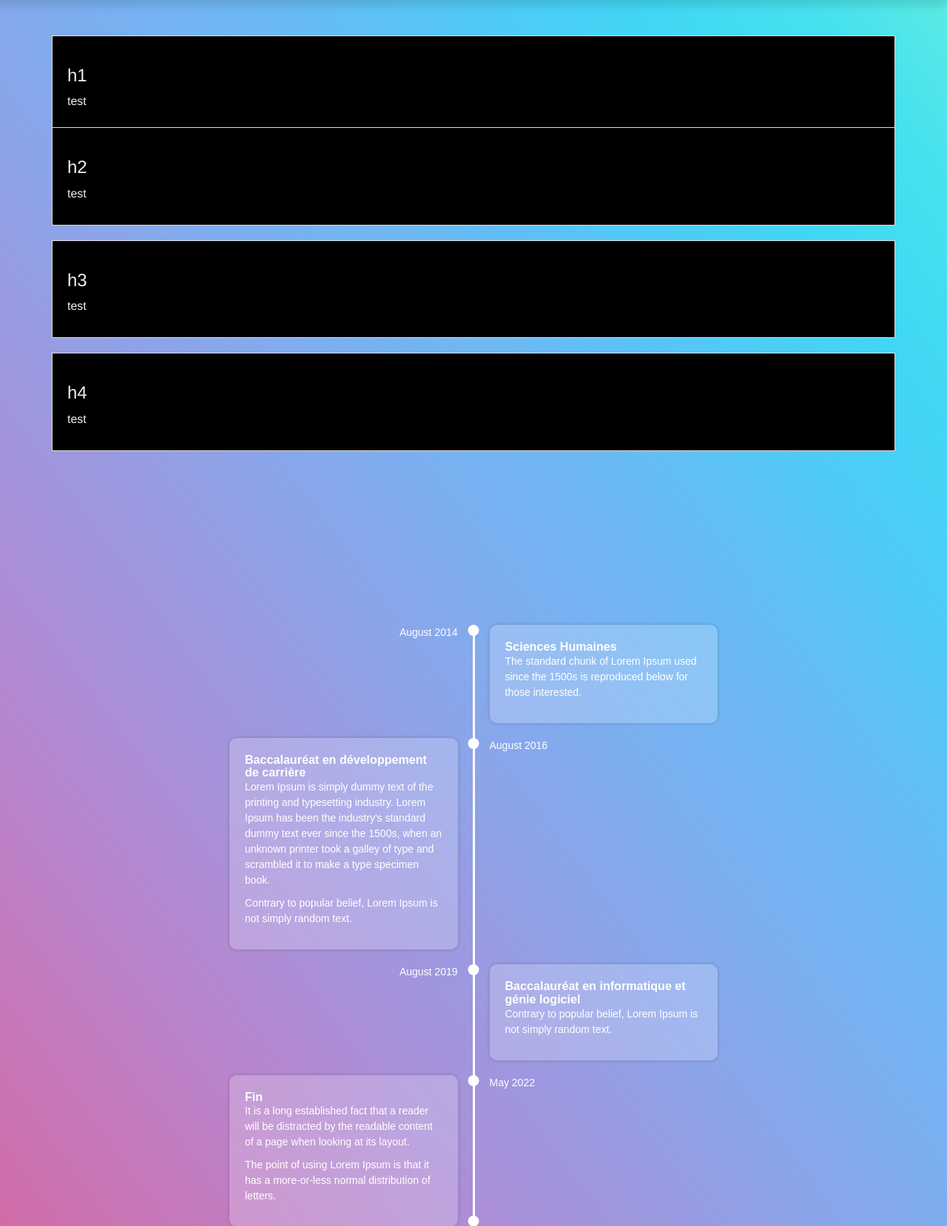
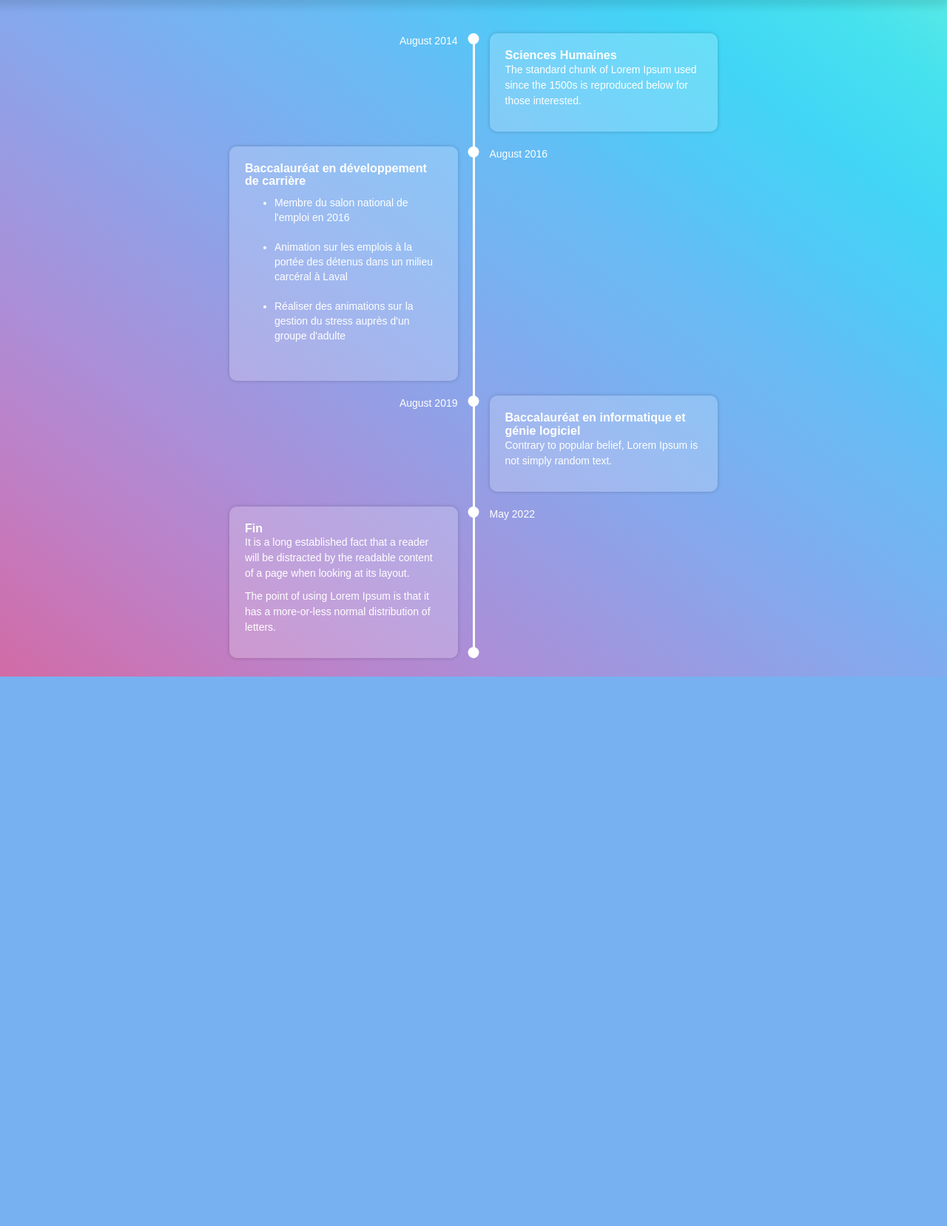
Before and after one commit to timwilly/projet_photo, a Python web app: template microblog/app/templates/about_me/about_me.html in a window 1280 px wide. Shown: the part 52-1710 px from the top of the page at 74% size. After the commit the page ends 967 px from the top, so only its background shows below. Run offline with Jinja, Linux system fonts and the light colour scheme; the template is opened without the code that fills it, so the values that code supplies are empty; some libraries are stand-ins or nearby versions.

```diff
--- a/microblog/app/__init__.py
+++ b/microblog/app/__init__.py
@@ -61,8 +61,12 @@ def create_app(config_class=Config):
     #from app.tasks import import_data_business_montreal
     #@app.before_first_request
     #def test():
-    #    import_data_business_montreal()
+    #   import_data_business_montreal()
 
+    #from app.tasks import clear_users_related_tables
+    #@app.before_first_request
+    #def test2():
+    #    clear_users_related_tables()
 
     if not app.debug and not app.testing:
         if app.config['MAIL_SERVER']:
--- /dev/null
+++ b/microblog/app/static/css/auth/login.css
@@ -0,0 +1,4 @@
+#notice {
+    font-family:quicksand;
+    font-size: 24px;
+}
--- a/microblog/app/templates/about_me/about_me.html
+++ b/microblog/app/templates/about_me/about_me.html
@@ -6,25 +6,6 @@
 {% endblock %}
 
 {% block app_content %}
-
-<div class="timeline-container">
-    <div class="timeline-item">
-      <h2>h1</h2>
-      <p>test</p>
-    </div>
-    <div class="timeline-item">
-      <h2>h2</h2>
-      <p>test</p>
-    </div>
-    <div class="timeline-item">
-      <h2>h3</h2>
-      <p>test</p>
-    </div>
-    <div class="timeline-item">
-      <h2>h4</h2>
-      <p>test</p>
-    </div>
-</div>
 
 <div class="timeline">
     <div class="timeline__component">
@@ -44,10 +25,14 @@
     <div class="timeline__component timeline__component--bg">
       <h2 class="timeline__title">Baccalauréat en développement de carrière</h2>
       <p class="timeline__paragraph">
-        Lorem Ipsum is simply dummy text of the printing and typesetting industry. Lorem Ipsum has been the industry's standard dummy text ever since the 1500s, when an unknown printer took a galley of type and scrambled it to make a type specimen book.
+
       </p>
       <p class="timeline__paragraph">
-        Contrary to popular belief, Lorem Ipsum is not simply random text.
+        <ul>
+          <li>Membre du salon national de l'emploi en 2016</li><br>
+          <li>Animation sur les emplois à la portée des détenus dans un milieu carcéral à Laval</li><br>
+          <li>Réaliser des animations sur la gestion du stress auprès d'un groupe d'adulte</li><br>
+        </ul>
       </p>
     </div>
     <div class="timeline__middle">
--- a/microblog/app/templates/user.html
+++ b/microblog/app/templates/user.html
@@ -5,7 +5,7 @@
         <tr valign="top">
             <td><img src="{{ user.avatar(128) }}"></td>
             <td>
-                <h1>User: {{ user.username }}</h1>
+                <h1>{{ _('User: ') }} {{ user.username }}</h1>
                 {% if user.about_me %}<p>{{ user.about_me }}</p>{% endif %}
                 {% if user.last_seen %}<p>{{ _('Last seen on:') }} {{ moment(user.last_seen).format('LLL') }}</p>{% endif %}
             </td>
```
Also changed, not shown: microblog/app/tasks.py (+46 -1 lines), microblog/app/templates/auth/login.html (+19 -3 lines), microblog/config.py (+10 -0 lines), microblog/app/translations/es/LC_MESSAGES/messages.po, microblog/app/translations/fr/LC_MESSAGES/messages.po, 3 other files.
